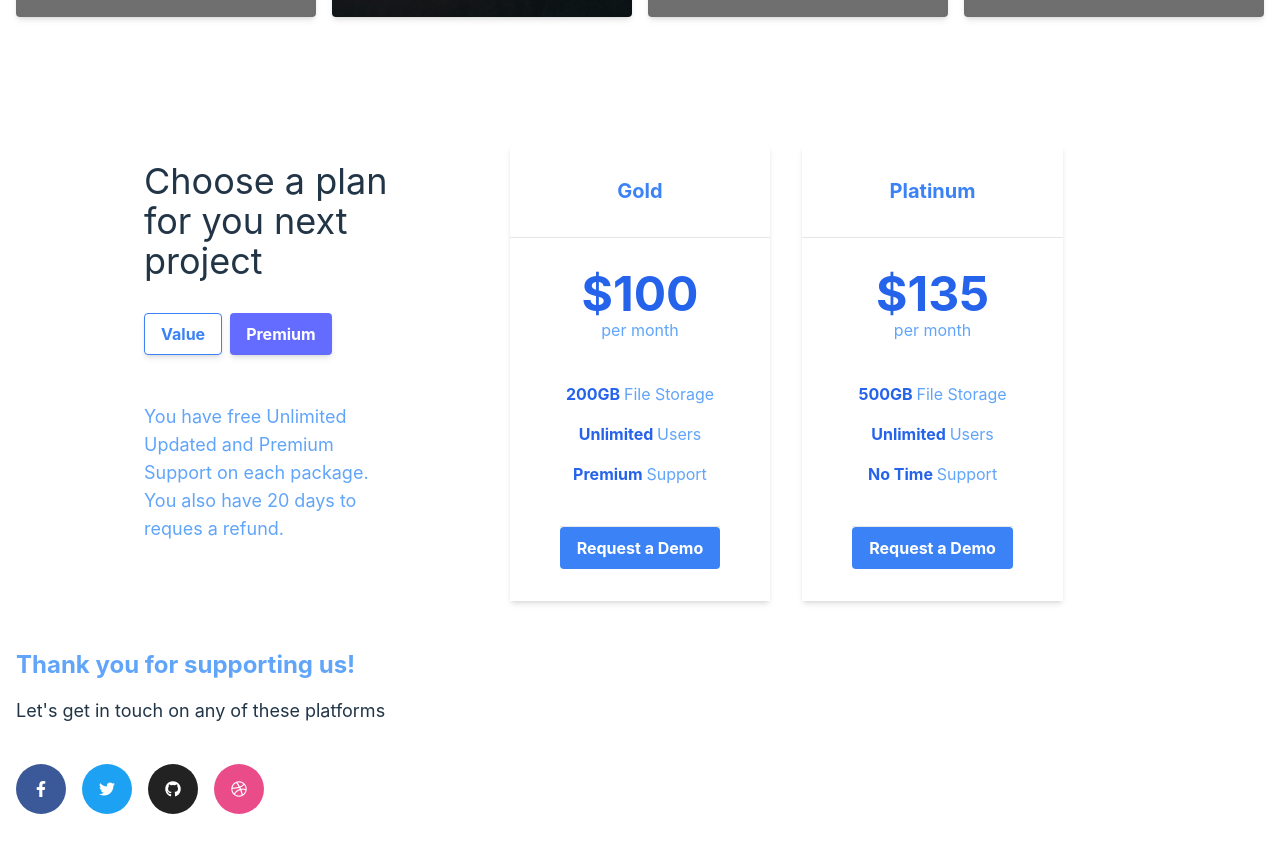
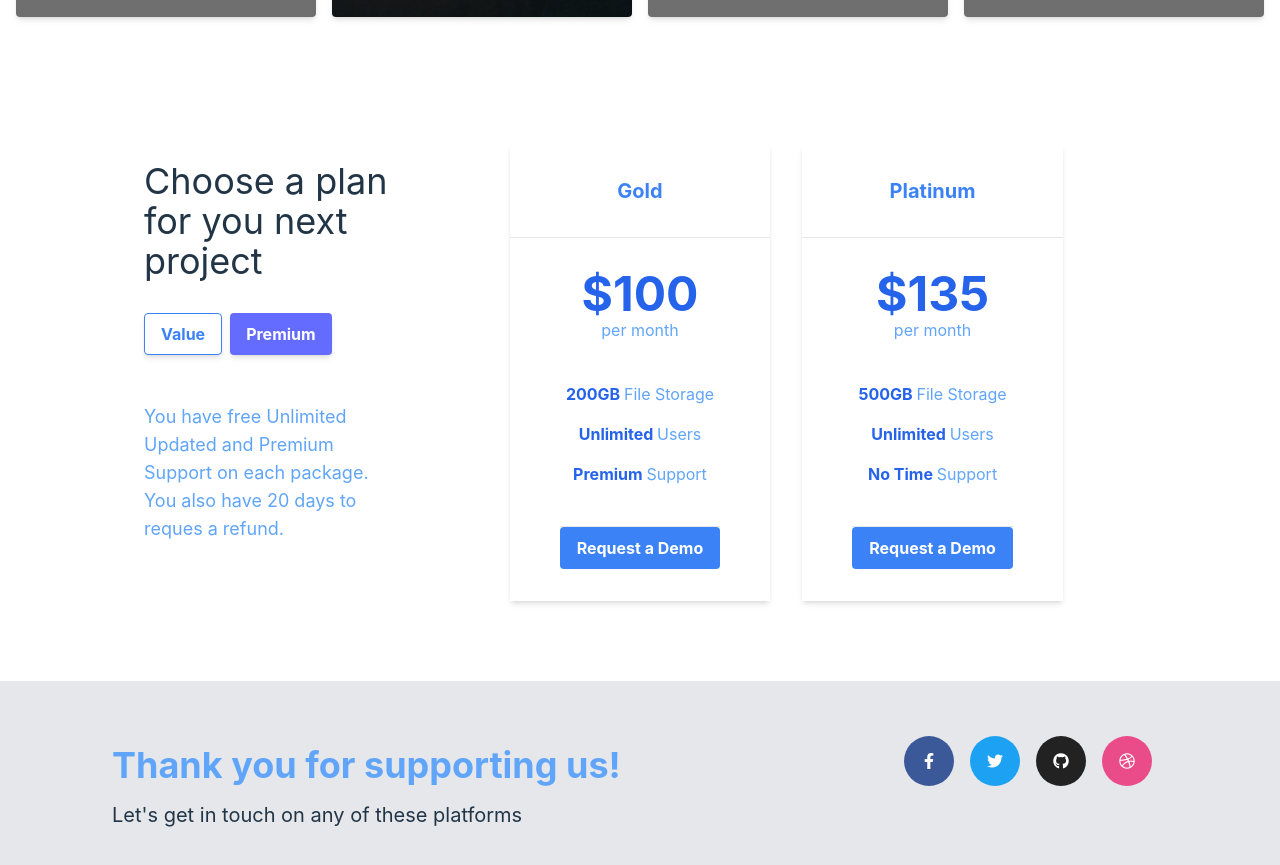
Before and after one commit to gerardojgarcia/objet_grafiks, a Vue app: page / in a window 1280 px wide. Shown: the part 4248-5113 px from the top of the page. Before the commit the page ends 5085 px from the top, so only its background shows below. Built offline with nearby package versions, Linux system fonts and the light colour scheme; grey boxes are pictures that could not be loaded.

Commit message:
finalized landing page

```diff
--- a/src/App.vue
+++ b/src/App.vue
@@ -7,7 +7,7 @@
 <Analytics :items="items"/>
 <Writings/>
 <Plan/>
-<Footer />
+<Footer  />
 </template>
 
 
--- a/src/components/Footer.vue
+++ b/src/components/Footer.vue
@@ -32,15 +32,16 @@
 <template>
 
 
-<div class="footer-container flex flex-col w-full mx-4">
+<div class="footer m-0 bg-gray-200">
+    <div class="footer-container flex flex-col w-full mx-4 lg:flex-row lg:px-24 lg:py-8 ">
 
         <div class="footer-text flex flex-col w-full my-4">
-        <strong class="text-2xl text-left text-blue-400 my-4">Thank you for supporting us!</strong>
-        <p class="text-left text-lg ">Let's get in touch on any of these platforms</p>
+            <strong class="text-2xl text-left text-blue-400 my-4 lg:text-4xl">Thank you for supporting us!</strong>
+            <p class="text-left text-lg lg:text-xl">Let's get in touch on any of these platforms</p>
         </div>
 
 
-    <div class="social-icons flex flex-row align-left my-4 h-16 items-center    ">
+        <div class="social-icons flex flex-row align-left my-4 h-16 items-center lg:pr-8   ">
 
             <div class="icon-box  bg-blue-500  flex flex-col place-center items-center justify-center" :style="{background: facebookColor}">
         <i class="fa-brands fa-facebook-f"></i>
@@ -72,6 +73,7 @@
 
 
     </div>
+</div>
 
 
 
--- a/src/components/Plan.vue
+++ b/src/components/Plan.vue
@@ -69,7 +69,7 @@ import PlanCard from './PlanCard.vue'
 <template>
     <section class="plan">
 
-        <div class="plan-container flex flex-col w-full lg:px-32 lg:flex-row">
+        <div class="plan-container flex flex-col w-full lg:px-32 lg:flex-row pb-16">
 
           <div class="plan-header flex flex-col lg:w-2/5">
               <h5 class="text-4xl text-left mx-4 my-8">Choose a plan for you next project</h5>
@@ -103,7 +103,7 @@ import PlanCard from './PlanCard.vue'
 
                         <PlanCard name="Standard" price="25" storage="20GB" limit="15" tracking="No"/>
 
-                    <PlanCard name="Premium" price="59" storage="50GB" limit="100" tracking="Premiium" />
+                    <PlanCard name="Growth" price="59" storage="50GB" limit="100" tracking="Premiium" />
 
 
 
```
Lines whose indentation alone changed are shown as unchanged.
